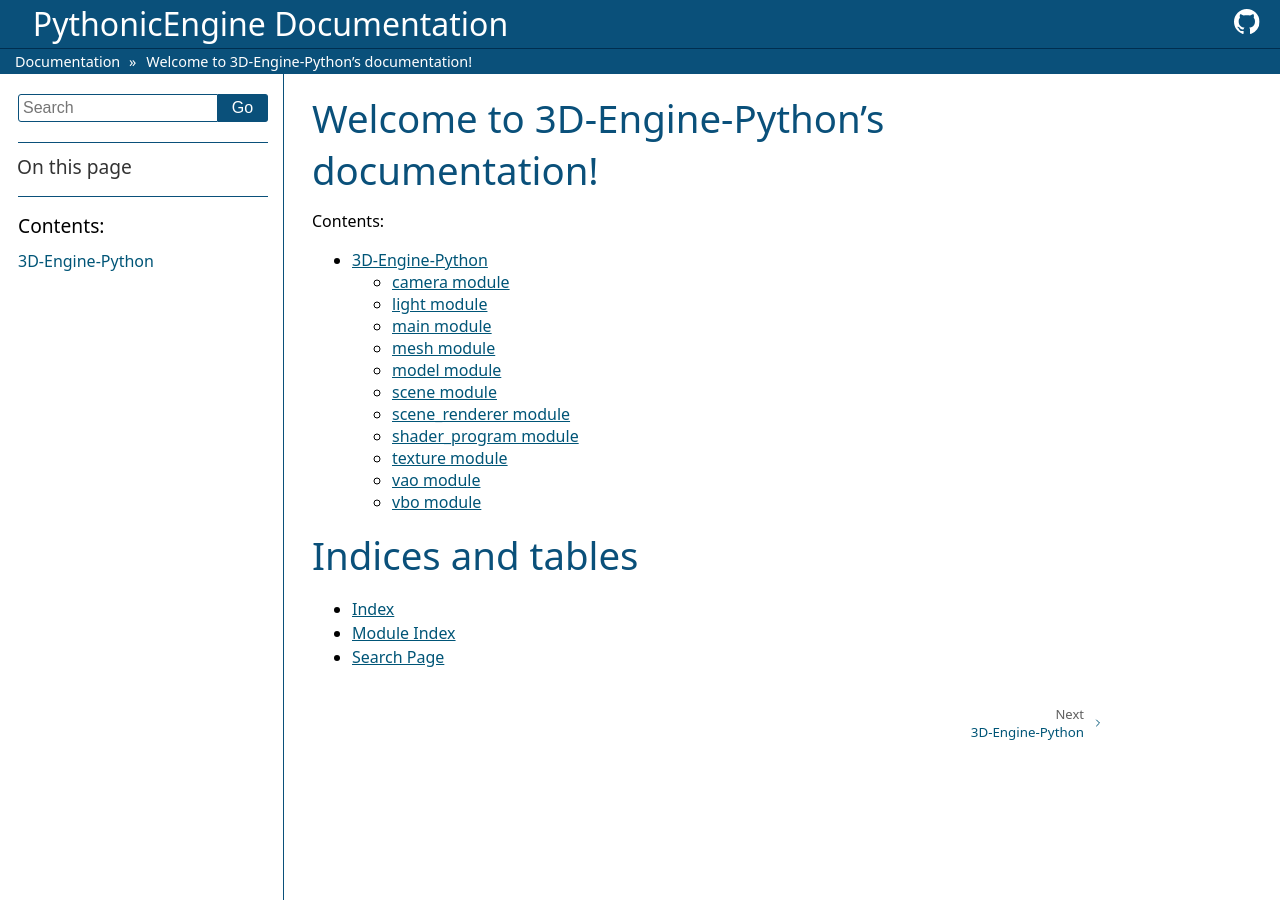
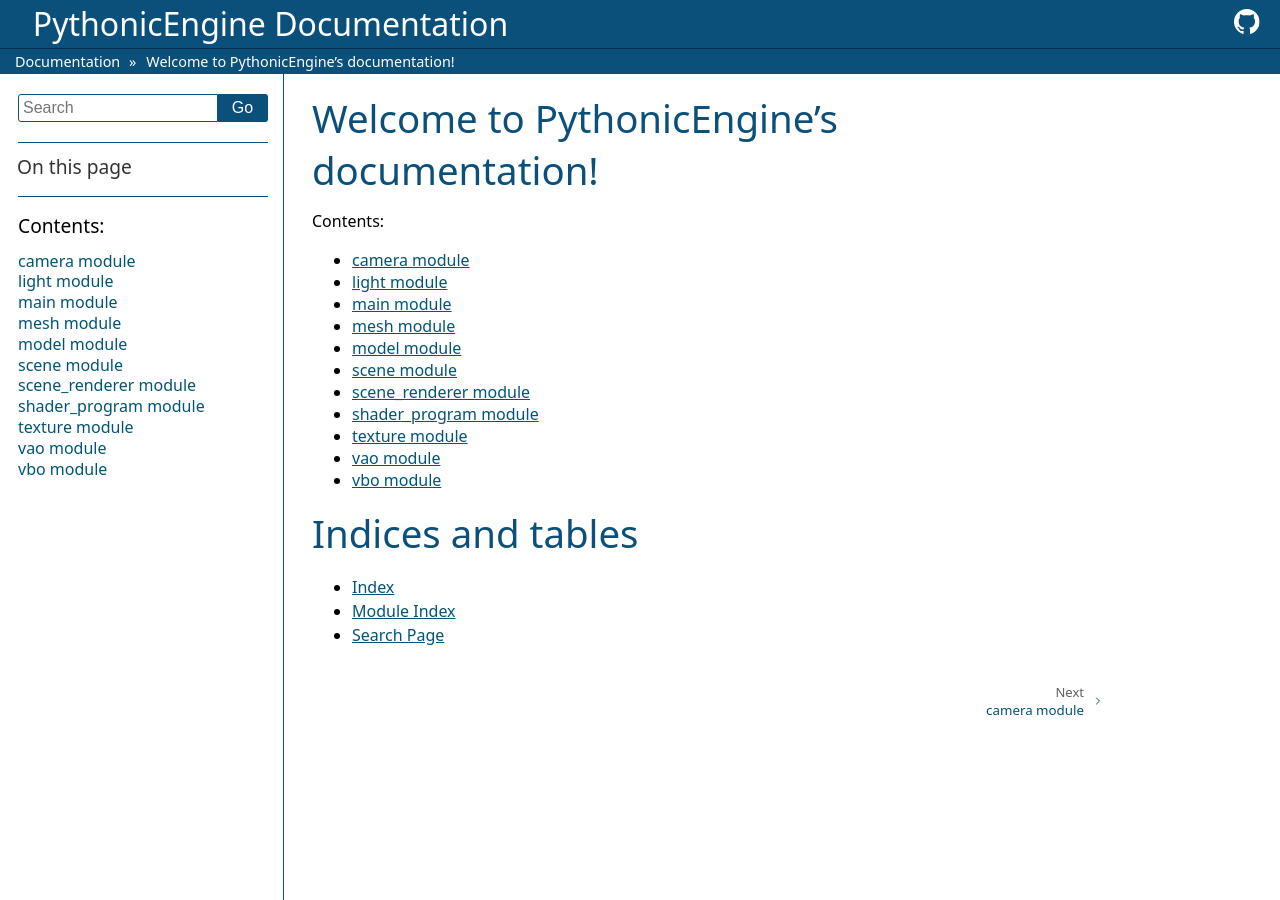
Before and after one commit to papadanku/PythonicEngine, a Sphinx documentation site: the page built from doc/index.rst, in a window 1280 px wide and 900 px high. Built offline with Sphinx 7.4.7, drawn with Linux system fonts in a browser that asks for light colours.

Commit message:
Fixed autodoc

```diff
--- a/doc/conf.py
+++ b/doc/conf.py
@@ -9,7 +9,7 @@
 import os
 import sys
 
-sys.path.insert(0, os.path.abspath("../source"))
+sys.path.insert(0, os.path.abspath(".."))
 
 project = 'PythonicEngine'
 copyright = '2024, papadanku'
--- a/doc/index.rst
+++ b/doc/index.rst
@@ -1,12 +1,13 @@
 
-Welcome to 3D-Engine-Python's documentation!
+Welcome to PythonicEngine's documentation!
 ============================================
 
 .. toctree::
    :maxdepth: 2
    :caption: Contents:
+   :glob:
 
-   source/modules
+   source/*
 
 Indices and tables
 ==================
--- a/doc/source/modules.rst
+++ /dev/null
@@ -1,17 +0,0 @@
-3D-Engine-Python
-================
-
-.. toctree::
-   :maxdepth: 4
-
-   camera
-   light
-   main
-   mesh
-   model
-   scene
-   scene_renderer
-   shader_program
-   texture
-   vao
-   vbo
```
Also changed, not shown: 3 other files.
